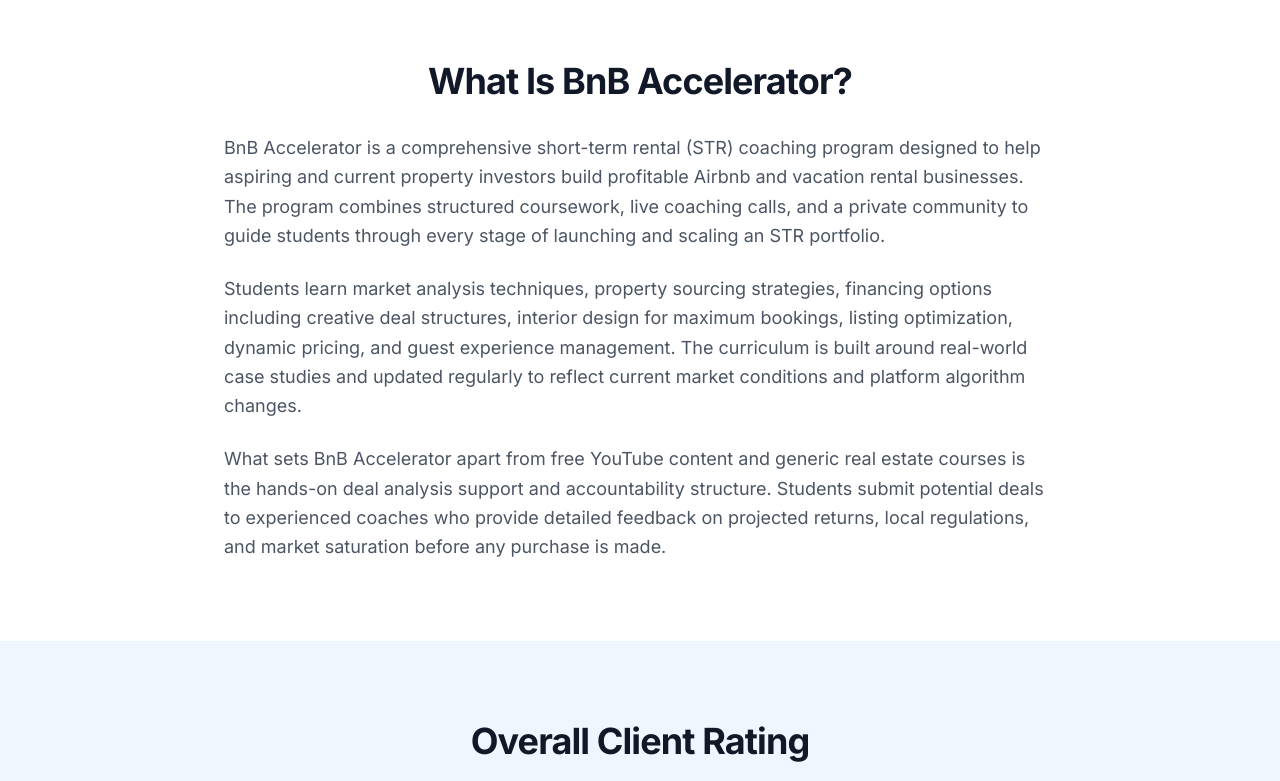
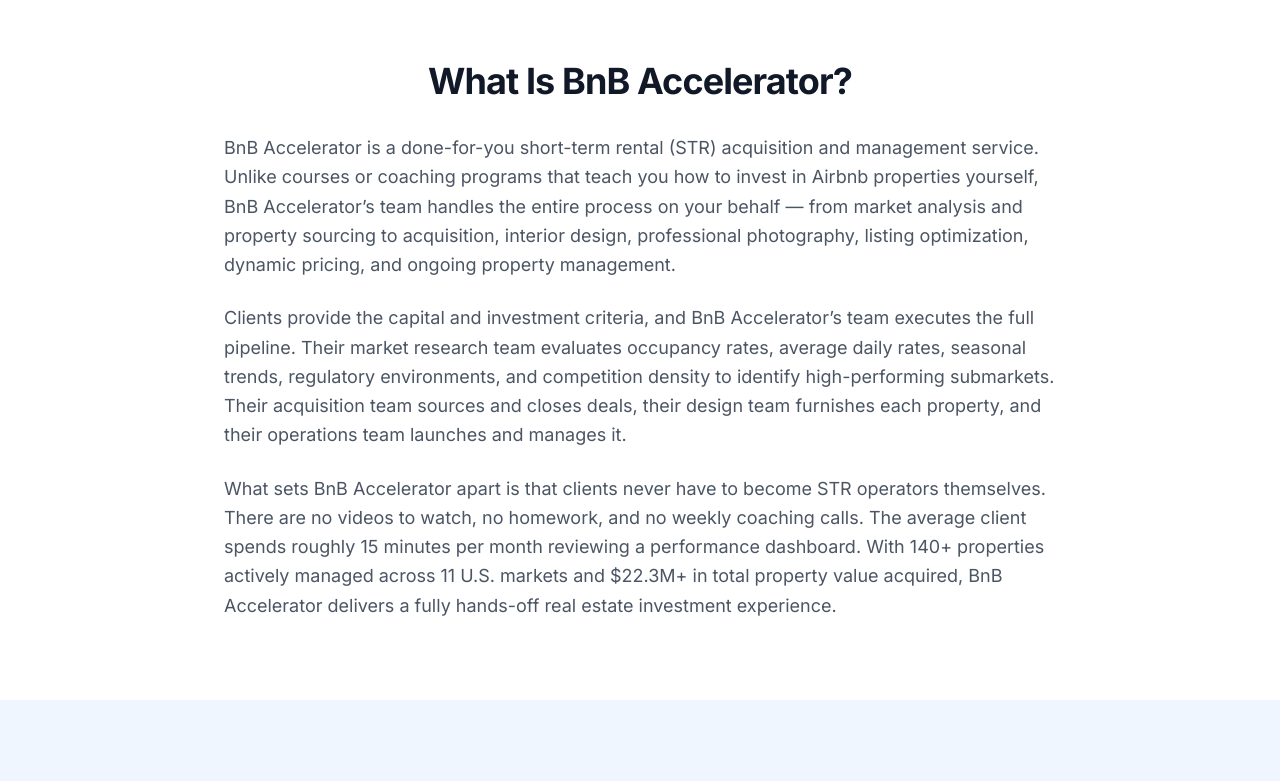
Before and after one commit to drconnorrobertson/bnbacceleratorreviews, a Next.js app: page / in a window 1280 px wide. Shown: the part 740-1521 px from the top of the page. Built offline with nearby package versions, Linux system fonts and the light colour scheme.

Commit message:
Update homepage with real portfolio stats and done-for-you service description
Updated the page to reflect accurate client results and descriptions, emphasizing the hands-off nature of the BnB Accelerator service. Adjusted metadata for improved clarity and SEO.

```diff
--- a/app/page.js
+++ b/app/page.js
@@ -1,6 +1,7 @@
 import Link from 'next/link';
 import { reviews } from '@/data/reviews';
 import { blogPosts } from '@/data/blog-posts';
+import { portfolioStats } from '@/data/portfolio';
 import StarRating from '@/components/StarRating';
 import ReviewCard from '@/components/ReviewCard';
 import BlogCard from '@/components/BlogCard';
@@ -9,20 +10,20 @@
 export const metadata = {
   title: 'BnB Accelerator Reviews 2026 - Honest Client Reviews & Results',
   description:
-    'Read honest BnB Accelerator reviews from real clients. Is BnB Accelerator worth it? See verified results, success rates, and detailed breakdowns of their done-for-you STR acquisition service from 127+ clients.',
+    'Read honest BnB Accelerator reviews from real clients. Is BnB Accelerator worth it? See verified results, success rates, and detailed breakdowns of their done-for-you STR acquisition service. $22.3M in properties acquired, 14.1% avg cash-on-cash.',
   openGraph: {
-    title: 'BnB Accelerator Reviews 2026 - Honest Student Reviews & Results',
+    title: 'BnB Accelerator Reviews 2026 - Honest Client Reviews & Results',
     description:
-      'Read honest BnB Accelerator reviews from real students. Is BnB Accelerator worth it? See verified results, success rates, and detailed program breakdowns from 127+ graduates.',
+      'Read honest BnB Accelerator reviews from real clients. $22.3M in properties acquired across 11 markets. 14.1% avg cash-on-cash returns. See verified results from their done-for-you STR acquisition service.',
     type: 'website',
     url: 'https://bnbacceleratorreviews.com',
     siteName: 'BnB Accelerator Reviews',
   },
   twitter: {
     card: 'summary_large_image',
-    title: 'BnB Accelerator Reviews 2026 - Honest Student Reviews & Results',
+    title: 'BnB Accelerator Reviews 2026 - Honest Client Reviews & Results',
     description:
-      'Read honest BnB Accelerator reviews from real students. Is BnB Accelerator worth it? See verified results and detailed breakdowns of their done-for-you STR acquisition service.',
+      'Read honest BnB Accelerator reviews from real clients. See verified results and detailed breakdowns of their done-for-you STR acquisition service.',
   },
 };
 
@@ -71,8 +72,8 @@
               BnB Accelerator Reviews
             </h1>
             <p className="mx-auto mt-6 max-w-2xl text-xl text-blue-100">
-              Honest, independent reviews from real students who completed the
-              BnB Accelerator program. No fluff, no affiliate bias &mdash; just
+              Honest, independent reviews from real clients who hired
+              BnB Accelerator&rsquo;s done-for-you STR acquisition service. No fluff, no affiliate bias &mdash; just
               verified results.
             </p>
 
@@ -100,7 +101,7 @@
                 Read All Reviews
               </Link>
               <Link
-                href="/reviews"
+                href="/results"
                 className="rounded-lg border-2 border-white/30 px-8 py-3 text-lg font-semibold text-white transition hover:bg-white/10"
               >
                 See Client Results
@@ -118,28 +119,32 @@
           </h2>
           <div className="mt-8 space-y-6 text-lg leading-relaxed text-gray-600">
             <p>
-              BnB Accelerator is a comprehensive short-term rental (STR)
-              coaching program designed to help aspiring and current property
-              investors build profitable Airbnb and vacation rental businesses.
-              The program combines structured coursework, live coaching calls,
-              and a private community to guide students through every stage of
-              launching and scaling an STR portfolio.
+              BnB Accelerator is a done-for-you short-term rental (STR)
+              acquisition and management service. Unlike courses or coaching
+              programs that teach you how to invest in Airbnb properties
+              yourself, BnB Accelerator&rsquo;s team handles the entire process
+              on your behalf &mdash; from market analysis and property sourcing
+              to acquisition, interior design, professional photography, listing
+              optimization, dynamic pricing, and ongoing property management.
             </p>
             <p>
-              Students learn market analysis techniques, property sourcing
-              strategies, financing options including creative deal structures,
-              interior design for maximum bookings, listing optimization, dynamic
-              pricing, and guest experience management. The curriculum is built
-              around real-world case studies and updated regularly to reflect
-              current market conditions and platform algorithm changes.
+              Clients provide the capital and investment criteria, and BnB
+              Accelerator&rsquo;s team executes the full pipeline. Their market
+              research team evaluates occupancy rates, average daily rates,
+              seasonal trends, regulatory environments, and competition density
+              to identify high-performing submarkets. Their acquisition team
+              sources and closes deals, their design team furnishes each
+              property, and their operations team launches and manages it.
             </p>
             <p>
-              What sets BnB Accelerator apart from free YouTube content and
-              generic real estate courses is the hands-on deal analysis support
-              and accountability structure. Students submit potential deals to
-              experienced coaches who provide detailed feedback on projected
-              returns, local regulations, and market saturation before any
-              purchase is made.
+              What sets BnB Accelerator apart is that clients never have to
+              become STR operators themselves. There are no videos to watch, no
+              homework, and no weekly coaching calls. The average client spends
+              roughly 15 minutes per month reviewing a performance dashboard.
+              With {portfolioStats.totalPropertiesTracked}+ properties actively managed
+              across {portfolioStats.activeMarkets} U.S. markets and ${(portfolioStats.totalPropertyValue / 1000000).toFixed(1)}M+ in
+              total property value acquired, BnB Accelerator delivers a
+              fully hands-off real estate investment experience.
             </p>
           </div>
         </div>
@@ -168,7 +173,7 @@
               <div className="text-5xl font-bold text-blue-600">4.8/5</div>
               <StarRating rating={4.8} />
               <p className="mt-3 font-medium text-gray-700">Service Quality</p>
-              <p className="mt-1 text-sm text-gray-500">Depth and quality of service</p>
+              <p className="mt-1 text-sm text-gray-500">Acquisition and management quality</p>
             </div>
             <div className="rounded-2xl bg-white p-8 text-center shadow-sm">
               <div className="text-5xl font-bold text-blue-600">4.6/5</div>
@@ -204,24 +209,13 @@
               className="inline-flex items-center gap-2 rounded-lg bg-blue-600 px-8 py-3 text-lg font-semibold text-white shadow-md transition hover:bg-blue-700"
             >
               View All 127 Reviews
-              <svg
-                xmlns="http://www.w3.org/2000/svg"
-                className="h-5 w-5"
-                viewBox="0 0 20 20"
-                fill="currentColor"
-              >
-                <path
-                  fillRule="evenodd"
-                  d="M10.293 3.293a1 1 0 011.414 0l6 6a1 1 0 010 1.414l-6 6a1 1 0 01-1.414-1.414L14.586 11H3a1 1 0 110-2h11.586l-4.293-4.293a1 1 0 010-1.414z"
-                  clipRule="evenodd"
-                />
-              </svg>
+              <svg xmlns="http://www.w3.org/2000/svg" className="h-5 w-5" viewBox="0 0 20 20" fill="currentColor"><path fillRule="evenodd" d="M10.293 3.293a1 1 0 011.414 0l6 6a1 1 0 010 1.414l-6 6a1 1 0 01-1.414-1.414L14.586 11H3a1 1 0 110-2h11.586l-4.293-4.293a1 1 0 010-1.414z" clipRule="evenodd" /></svg>
             </Link>
           </div>
         </div>
       </section>
 
-      {/* Key Results Section */}
+      {/* Key Results Section - Updated with real data */}
       <section className="bg-gradient-to-br from-blue-900 to-blue-800 py-20 text-white">
         <div className="mx-auto max-w-7xl px-4 sm:px-6 lg:px-8">
           <div className="text-center">
@@ -229,51 +223,51 @@
               Key Results from BnB Accelerator Clients
             </h2>
             <p className="mt-4 text-lg text-blue-200">
-              Average outcomes reported by clients in 2025&ndash;2026
+              Real outcomes from real client acquisitions across {portfolioStats.activeMarkets} U.S. markets
             </p>
           </div>
 
           <div className="mt-14 grid gap-8 sm:grid-cols-2 lg:grid-cols-4">
             <div className="rounded-2xl bg-white/10 p-8 text-center backdrop-blur-sm">
-              <div className="text-5xl font-bold">3.2</div>
+              <div className="text-5xl font-bold">${(portfolioStats.totalPropertyValue / 1000000).toFixed(1)}M</div>
               <p className="mt-3 text-lg font-medium text-blue-100">
-                Properties in First Year
+                Properties Acquired
               </p>
               <p className="mt-2 text-sm text-blue-300">
-                Average portfolio size after 12 months
+                {portfolioStats.totalPropertiesAcquired} properties sourced and closed
               </p>
             </div>
             <div className="rounded-2xl bg-white/10 p-8 text-center backdrop-blur-sm">
-              <div className="text-5xl font-bold">$9,100</div>
+              <div className="text-5xl font-bold">{portfolioStats.avgCashOnCash}%</div>
               <p className="mt-3 text-lg font-medium text-blue-100">
-                Avg Monthly Revenue
+                Avg Cash-on-Cash
               </p>
               <p className="mt-2 text-sm text-blue-300">
-                Gross monthly income per client
+                Up to {portfolioStats.maxCashOnCash}% for top performers
               </p>
             </div>
             <div className="rounded-2xl bg-white/10 p-8 text-center backdrop-blur-sm">
-              <div className="text-5xl font-bold">92%</div>
+              <div className="text-5xl font-bold">{portfolioStats.cashflowPositiveRate}%</div>
               <p className="mt-3 text-lg font-medium text-blue-100">
-                Success Rate
+                Cashflow Positive
               </p>
               <p className="mt-2 text-sm text-blue-300">
-                Clients with active properties
+                {portfolioStats.propertiesPositiveCashflow} of {portfolioStats.propertiesTotal} properties profitable
               </p>
             </div>
             <div className="rounded-2xl bg-white/10 p-8 text-center backdrop-blur-sm">
-              <div className="text-5xl font-bold">4.2x</div>
+              <div className="text-5xl font-bold">{portfolioStats.totalPropertiesTracked}+</div>
               <p className="mt-3 text-lg font-medium text-blue-100">
-                Avg ROI on Service Cost
+                Properties Managed
               </p>
               <p className="mt-2 text-sm text-blue-300">
-                Return on investment within first year
+                Actively tracked and optimized
               </p>
             </div>
           </div>
 
           <p className="mt-10 text-center text-sm text-blue-300">
-            Results based on self-reported data from 127 surveyed clients.
+            Results based on real acquisition data from BnB Accelerator client portfolio.
             Individual results vary based on market, capital, and property type.
           </p>
         </div>
@@ -303,18 +297,7 @@
               className="inline-flex items-center gap-2 text-lg font-semibold text-blue-600 transition hover:text-blue-800"
             >
               View All Articles
-              <svg
-                xmlns="http://www.w3.org/2000/svg"
-                className="h-5 w-5"
-                viewBox="0 0 20 20"
-                fill="currentColor"
-              >
-                <path
-                  fillRule="evenodd"
-                  d="M10.293 3.293a1 1 0 011.414 0l6 6a1 1 0 010 1.414l-6 6a1 1 0 01-1.414-1.414L14.586 11H3a1 1 0 110-2h11.586l-4.293-4.293a1 1 0 010-1.414z"
-                  clipRule="evenodd"
-                />
-              </svg>
+              <svg xmlns="http://www.w3.org/2000/svg" className="h-5 w-5" viewBox="0 0 20 20" fill="currentColor"><path fillRule="evenodd" d="M10.293 3.293a1 1 0 011.414 0l6 6a1 1 0 010 1.414l-6 6a1 1 0 01-1.414-1.414L14.586 11H3a1 1 0 110-2h11.586l-4.293-4.293a1 1 0 010-1.414z" clipRule="evenodd" /></svg>
             </Link>
           </div>
         </div>
@@ -327,9 +310,9 @@
             Ready to Build Passive STR Income?
           </h2>
           <p className="mx-auto mt-6 max-w-2xl text-lg text-gray-600">
-            Join hundreds of clients who have built profitable short-term
+            Join the growing list of clients who have built profitable short-term
             rental portfolios by hiring BnB Accelerator to find, acquire,
-            and manage properties on their behalf.
+            design, and manage properties on their behalf.
           </p>
           <div className="mt-10 flex flex-col items-center gap-4 sm:flex-row sm:justify-center">
             <a
@@ -341,10 +324,10 @@
               Visit BnB Accelerator
             </a>
             <Link
-              href="/reviews"
+              href="/results"
               className="rounded-lg border-2 border-blue-600 px-10 py-4 text-lg font-semibold text-blue-600 transition hover:bg-blue-50"
             >
-              Read More Reviews
+              See Real Results
             </Link>
           </div>
           <p className="mt-6 text-sm text-gray-400">
```
